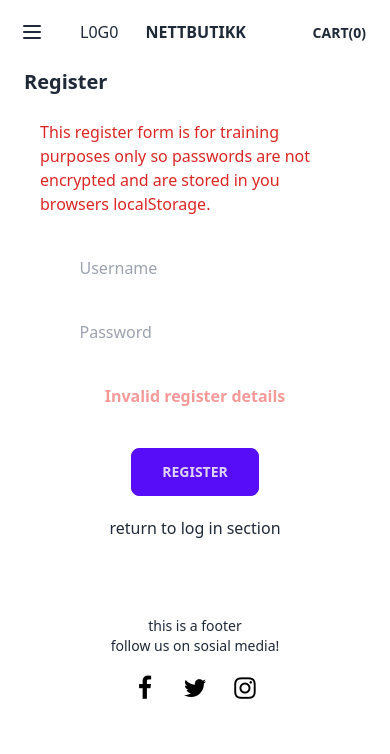
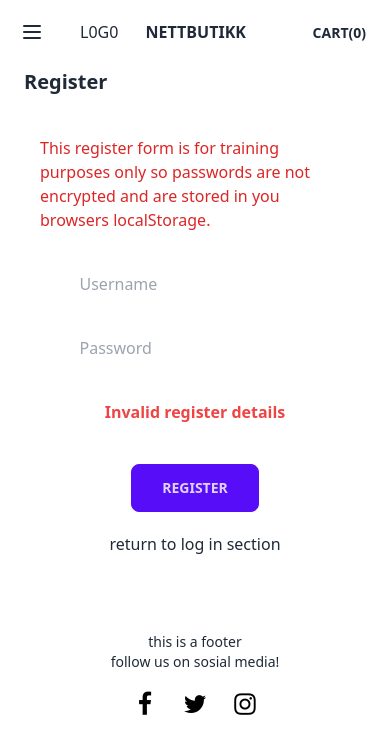
Before and after one commit to tomhaakon/hovedoppgave-fakestore, a Vue app: page /register in a window 390 px wide. Both pictures are taken after a click on the button "REGISTER". Shown: the top 754 px of the page. Built offline with nearby package versions, Linux system fonts and the light colour scheme.

Commit message:
mobiltesting

```diff
--- a/src/components/Login.vue
+++ b/src/components/Login.vue
@@ -15,10 +15,7 @@
     </div>
     <div class="bg-green-500"></div>
     <div class="w-full text-center pt-5">
-      <div
-        v-if="error"
-        class="text-center font-bold text-red-500 py-5 animate-pulse"
-      >
+      <div v-if="error" class="text-center font-bold text-red-500 py-5">
         Invalid login details
       </div>
       <div class="w-full">
--- a/src/components/Register.vue
+++ b/src/components/Register.vue
@@ -15,10 +15,7 @@
       </div>
     </div>
     <div class="bg-green-500"></div>
-    <div
-      v-if="error"
-      class="text-center font-bold text-red-500 py-5 animate-pulse"
-    >
+    <div v-if="error" class="text-center font-bold text-red-500 py-5">
       Invalid register details
     </div>
     <div class="w-full text-center pt-5">
--- a/src/views/ProductView.vue
+++ b/src/views/ProductView.vue
@@ -4,7 +4,7 @@
       <div class="columns-2 text-center space-y-5">
         <div
           v-for="category in categories"
-          class="shadow-md h-20 w-40 pt-5 bg-[url('')]"
+          class="shadow-md h-20 w-40 pt-5 bg-[url('')] active:btn-active"
           @click="productStore.viewProducts(category)"
         >
           <p class="font-bold text-lg">{{ category }}</p>
--- a/src/views/UserView.vue
+++ b/src/views/UserView.vue
@@ -2,7 +2,7 @@
   <div class="px-5">
     <div v-if="viewParam === 'login'">
       <div class="">
-        <p class="font-bold text-xl p-1">Login</p>
+        <p class="font-bold text-xl p-1 pb-5">Login</p>
       </div>
       <Login />
       <div class="w-full text-center px-14">
@@ -14,7 +14,7 @@
     </div>
     <div v-if="viewParam === 'register'">
       <div class="">
-        <p class="font-bold text-xl p-1">Register</p>
+        <p class="font-bold text-xl p-1 pb-5">Register</p>
         <p class="p-5 text-red-600">
           This register form is for training purposes only so passwords are not
           encrypted and are stored in you browsers localStorage.
```
